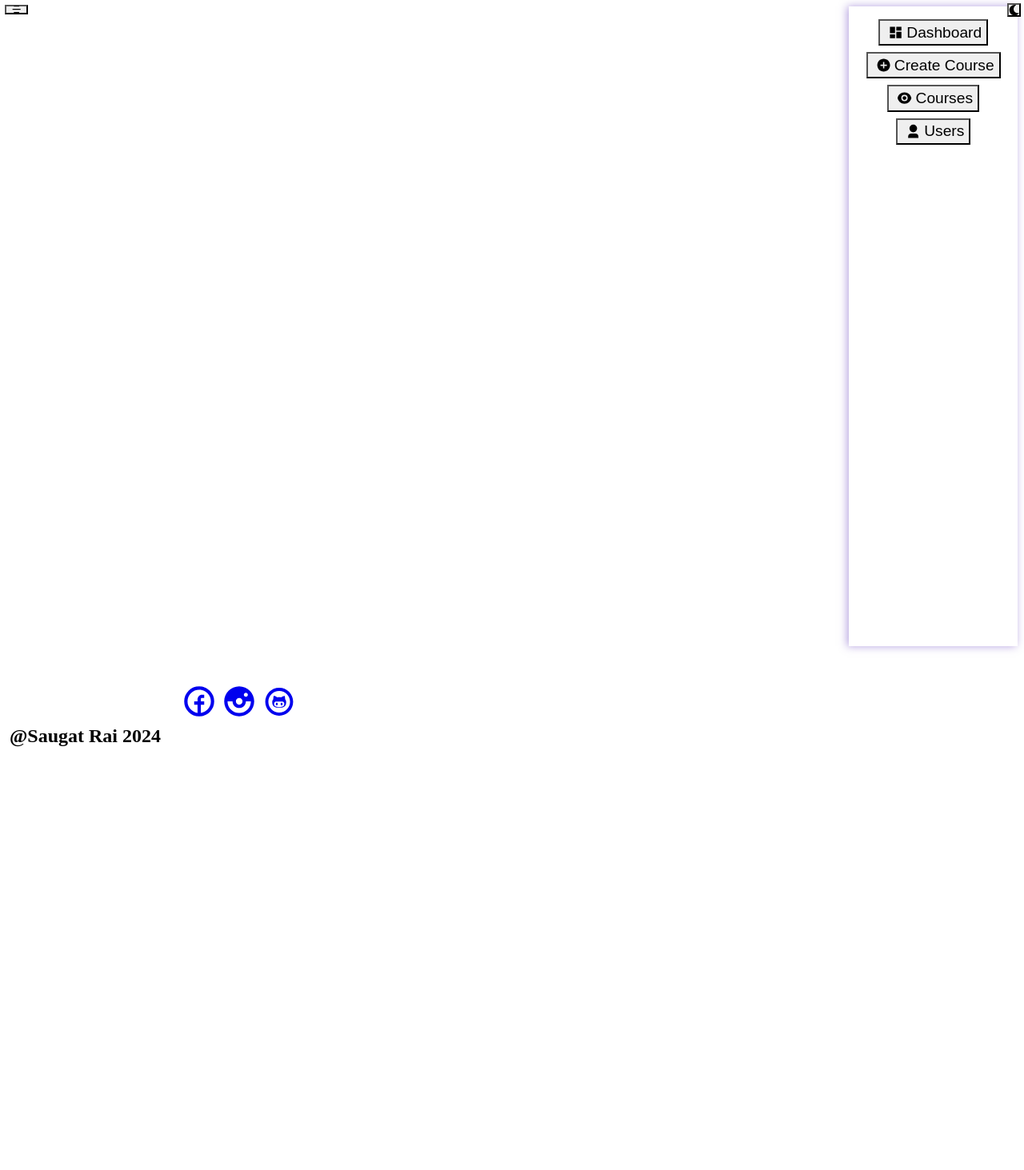
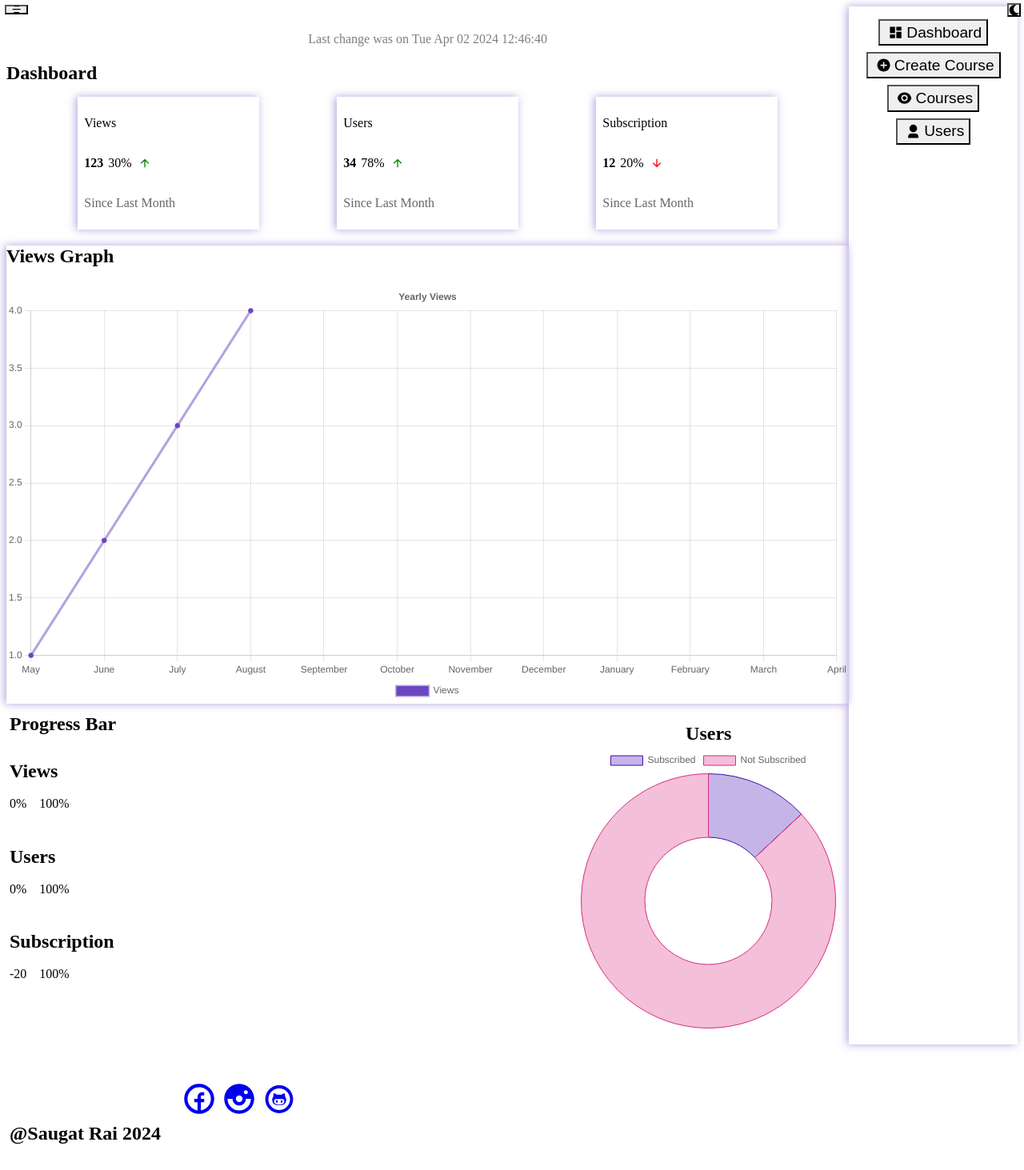
Before and after one commit to saugat4343/Courses-hub, a React (Create React App) app in the folder fyp/: page /admin/dashboard in a window 1280 px wide. Shown: the whole page at 80% size. Before the commit the page ends 966 px from the top, so only its background shows below. Built offline with nearby package versions, Linux system fonts and the light colour scheme; the HTML template or start-up script is replaced by a standard one.

Commit message:
Adding Charts in the Dashboard
Adding a Line Chart and Doughnut Chart on the dashboard page using libraries like 'chart.js' and 'react-chartjs-2'.

```diff
--- /dev/null
+++ b/fyp/src/components/Admin/Dashboard/Chart.js
@@ -0,0 +1,107 @@
+import React from 'react';
+import {
+  Chart as ChartJS,
+  CategoryScale,
+  LinearScale,
+  PointElement,
+  LineElement,
+  Title,
+  Tooltip,
+  ArcElement,
+  Legend,
+} from 'chart.js';
+import { Line, Doughnut } from 'react-chartjs-2';
+
+ChartJS.register(
+  CategoryScale,
+  LinearScale,
+  PointElement,
+  LineElement,
+  Title,
+  Tooltip,
+  ArcElement,
+  Legend
+);
+
+export const LineChart = () => {
+  const labels = getLastYearMonths();
+
+  const options = {
+    responsive: true,
+    plugins: {
+      legend: {
+        position: 'bottom',
+      },
+      title: {
+        display: true,
+        text: 'Yearly Views',
+      },
+    },
+  };
+
+  const data = {
+    labels,
+    datasets: [
+      {
+        label: 'Views',
+        data: [1, 2, 3, 4],
+        borderColor: 'rgba(107, 70, 193, 0.5)',
+        backgroundColor: '#6b46c1',
+      },
+    ],
+  };
+
+  return <Line options={options} data={data} />;
+};
+
+export const DoughnutChart = () => {
+  const data = {
+    labels: ['Subscribed', 'Not Subscribed'],
+    datasets: [
+      {
+        label: 'Views',
+        data: [3, 20],
+        borderColor: ['rgba(62,12,171)', 'rgba(214,43,129)'],
+        backgroundColor: ['rgba(62,12,171,0.3)', 'rgba(214,43,129,0.3)'],
+        borderWidth: 1,
+      },
+    ],
+  };
+  return <Doughnut data={data} />;
+};
+
+function getLastYearMonths() {
+  const labels = [];
+  const months = [
+    'January',
+    'February',
+    'March',
+    'April',
+    'May',
+    'June',
+    'July',
+    'August',
+    'September',
+    'October',
+    'November',
+    'December',
+  ];
+  const currentMonth = new Date().getMonth();
+  const remain = 11 - currentMonth; //8
+  console.log(remain);
+
+  for (let i = currentMonth; i < months.length; i--) {
+    const element = months[i];
+    labels.unshift(element);
+    if (i === 0) break;
+  }
+  console.log(labels);
+
+  for (let i = 11; i > currentMonth; i--) {
+    if (i === currentMonth) break;
+    const element = months[i];
+    labels.unshift(element);
+  }
+  console.log(labels);
+  return labels;
+}
--- a/fyp/src/components/Admin/Dashboard/Dashboard.jsx
+++ b/fyp/src/components/Admin/Dashboard/Dashboard.jsx
@@ -1,7 +1,52 @@
-import { Grid, Box } from '@chakra-ui/react';
+import {
+  Grid,
+  Box,
+  Text,
+  Heading,
+  Stack,
+  HStack,
+  Progress,
+} from '@chakra-ui/react';
 import React from 'react';
 import cursor from '../../../assets/images/cursor.png';
 import Sidebar from '../Sidebar';
+import { RiArrowUpLine, RiArrowDownLine } from 'react-icons/ri';
+import { DoughnutChart, LineChart } from './Chart';
+
+const Databox = ({ title, qty, qtyPercentage, profit }) => (
+  <Box
+    w={['full', '20%']}
+    boxShadow={'-2px 0 10px rgba(107, 70, 193, 0.5)'}
+    p={'8'}
+    borderRadius={'lg'}
+  >
+    <Text children={title} />
+
+    <HStack spacing={'6'}>
+      <Text fontSize={'2xl'} fontWeight={'bold'} children={qty} />
+      <HStack>
+        <Text children={`${qtyPercentage}%`} />
+        {profit ? (
+          <RiArrowUpLine color="green" />
+        ) : (
+          <RiArrowDownLine color="red" />
+        )}
+      </HStack>
+    </HStack>
+    <Text opacity={0.6} children={'Since Last Month'} />
+  </Box>
+);
+
+const Bar = ({ title, value, profit }) => (
+  <Box py={'4'} px={['0', '20']}>
+    <Heading size={'sm'} children={title} mb={'2'} />
+    <HStack w={'full'} alignItems={'center'}>
+      <Text children={profit ? '0%' : `-${value}`} />
+      <Progress w="full" value={profit ? value : 0} colorScheme="purple" />
+      <Text children={`${value > 100 ? value : 100}%`} />
+    </HStack>
+  </Box>
+);
 
 const Dashboard = () => {
   return (
@@ -10,7 +55,71 @@ const Dashboard = () => {
       minH={'100vh'}
       templateColumns={['1fr', '5fr 1fr']}
     >
-      <Box></Box>
+      <Box boxSizing={'border-box'} py={'16'} px={['4', '0']}>
+        <Text
+          children={`Last change was on ${String(new Date()).split('G')[0]}`}
+          textAlign={'center'}
+          opacity={0.5}
+        />
+        <Heading
+          children="Dashboard"
+          ml={['0', '16']}
+          mb={'16'}
+          textAlign={['center', 'left']}
+        />
+        <Stack
+          direction={['column', 'row']}
+          minH="24"
+          justifyContent={'space-evenly'}
+        >
+          <Databox title="Views" qty={123} qtyPercentage={30} profit={true} />
+          <Databox title="Users" qty={34} qtyPercentage={78} profit={true} />
+          <Databox
+            title="Subscription"
+            qty={12}
+            qtyPercentage={20}
+            profit={false}
+          />
+        </Stack>
+
+        <Box
+          m={['0', '16']}
+          borderRadius={'lg'}
+          p={['0', '16']}
+          mt={['4', '16']}
+          boxShadow={'-2px 0 10px rgba(107, 70, 193, 0.5)'}
+        >
+          <Heading
+            textAlign={['center', 'left']}
+            size={'md'}
+            children="Views Graph"
+            pt={['8', '0']}
+            ml={['0', '16']}
+          />
+          <LineChart />
+        </Box>
+        <Grid templateColumns={['1fr', '2fr 1fr']}>
+          <Box p={'4'}>
+            <Heading
+              textAlign={['center', 'left']}
+              size={'md'}
+              children="Progress Bar"
+              my={'8'}
+              ml={['0', '16']}
+            />
+            <Box>
+              <Bar title="Views" value={30} profit={true} />
+              <Bar title="Users" value={78} profit={true} />
+              <Bar title="Subscription" value={20} profit={false} />
+            </Box>
+          </Box>
+          <Box p={['0', '16']} boxSizing="border-box" py={'4'}>
+            <Heading textAlign={'center'} size="md" mb={'4'} children="Users" />
+            {/* Doughnut Graph */}
+            <DoughnutChart />
+          </Box>
+        </Grid>
+      </Box>
 
       <Sidebar />
     </Grid>
```
